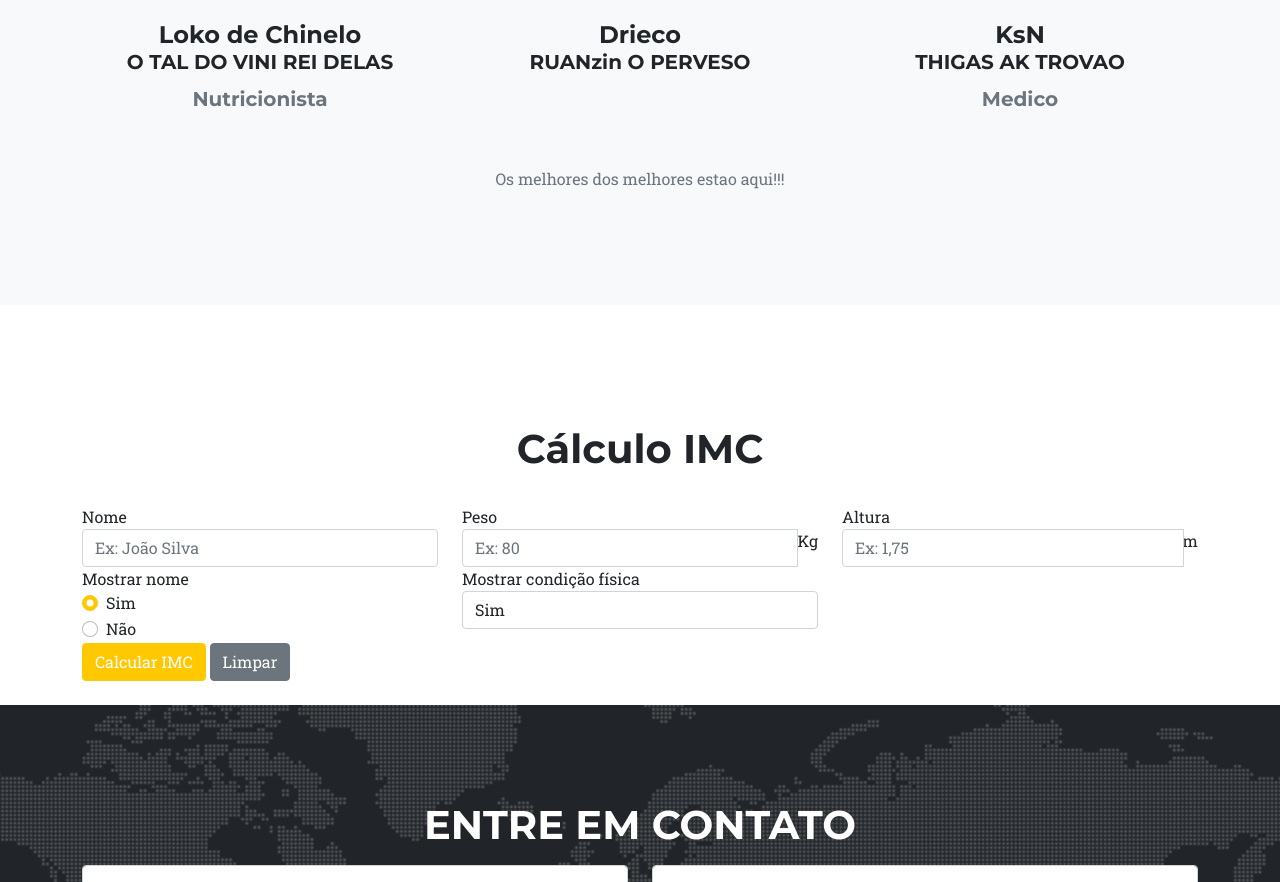
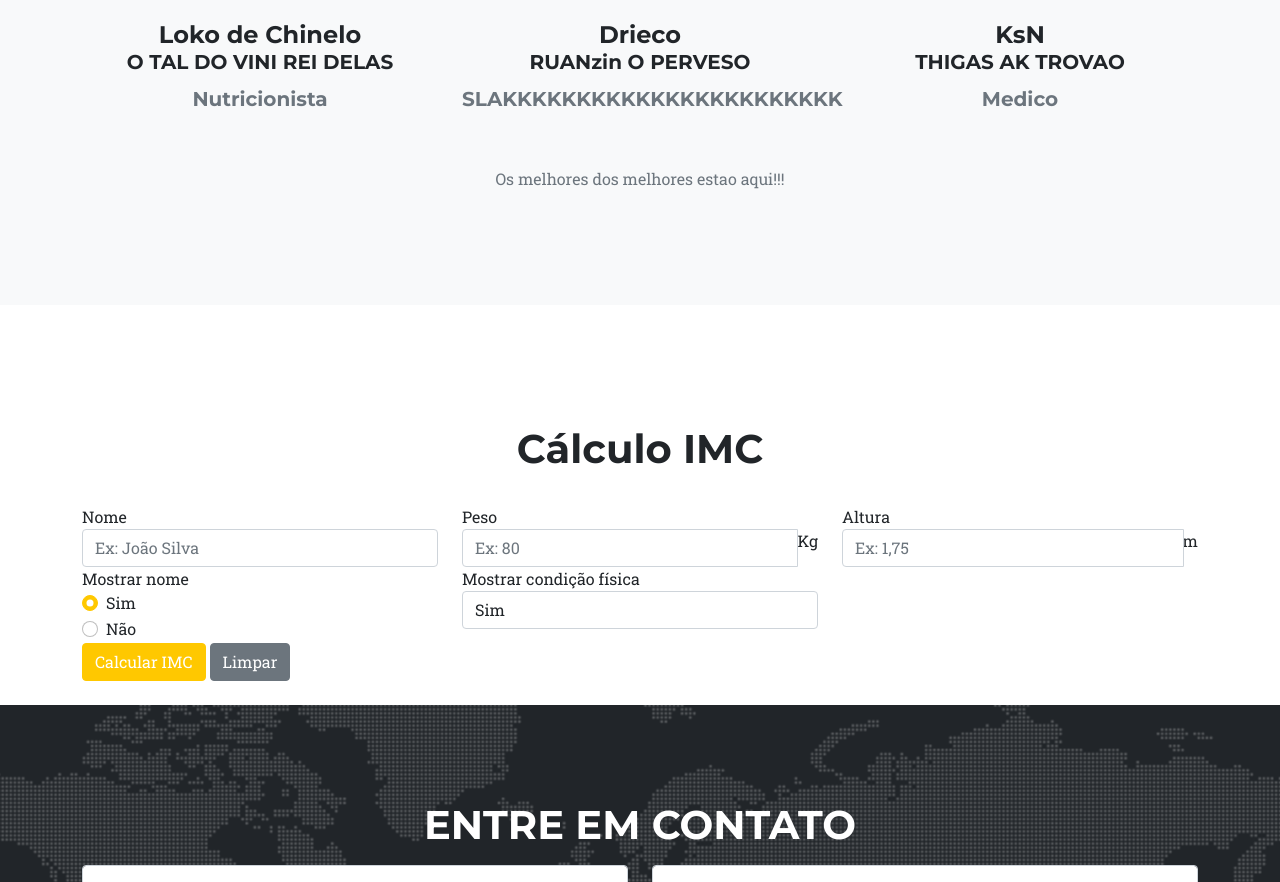
Before and after one commit to ViniciusPereiraGabriel/viniciuspereiragabriel.github.io, a plain HTML site: page index.html in a window 1280 px wide. Shown: the part 5099-5981 px from the top of the page. Drawn offline with nearby package versions, Linux system fonts and the light colour scheme.

Commit message:
Update index.html

```diff
--- a/index.html
+++ b/index.html
@@ -301,7 +301,7 @@
                             <img class="mx-auto rounded-circle" src="assets/img/equipe/ruan.png"  />
                             <h4>Drieco</h4>
 							<h5>RUANzin O PERVESO<h5>
-
+                            <p class="text-muted">SLAKKKKKKKKKKKKKKKKKKKKKKK</p>
                         </div>
                     </div>
                     <div class="col-lg-4">
```
